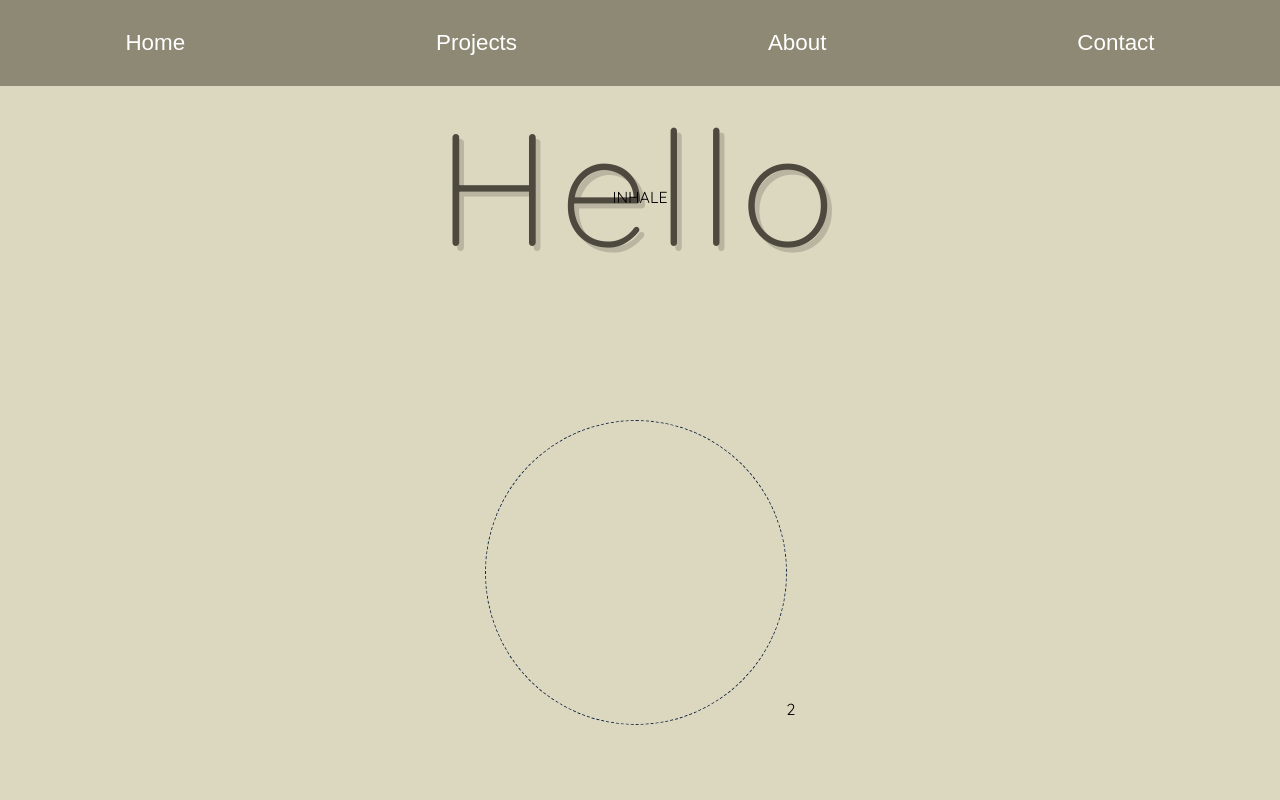
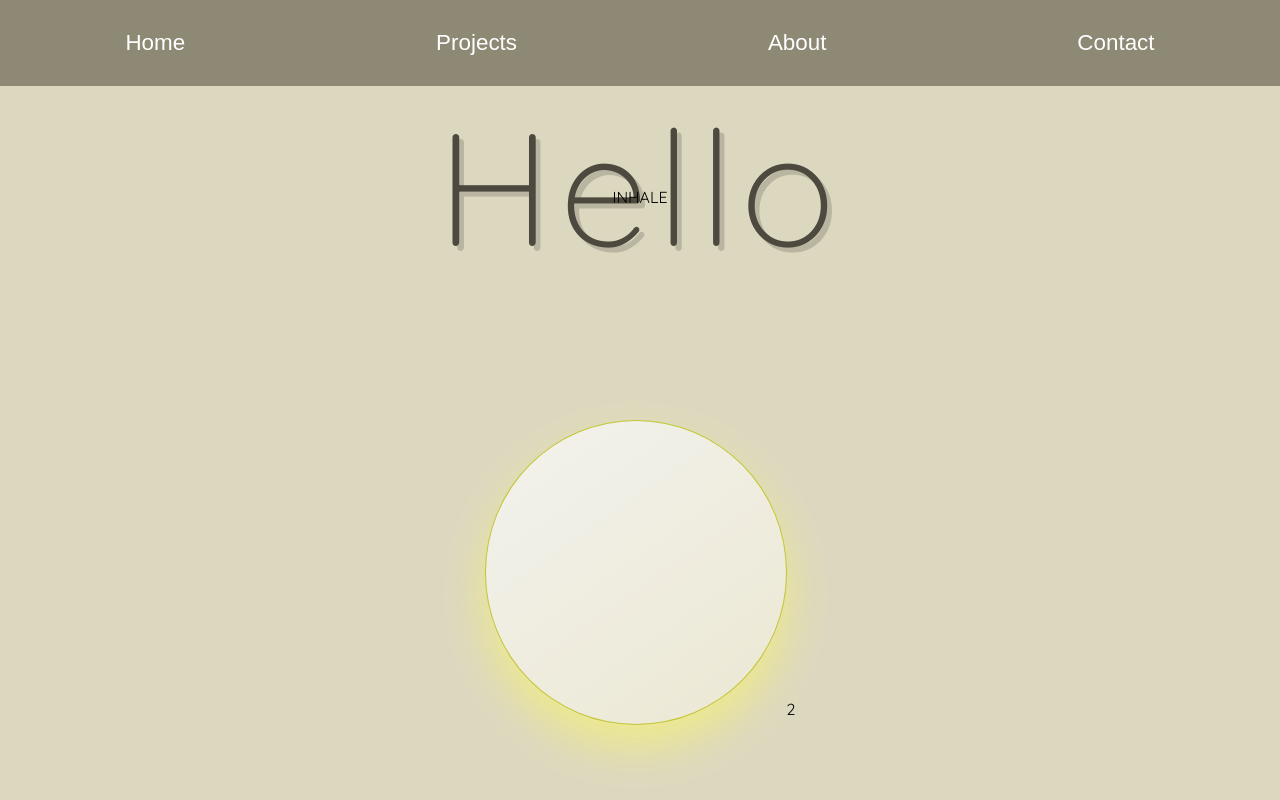
Before and after one commit to marathonic/dev-site, a React (Create React App) app: page / in a window 1280 px wide. Both pictures are taken after a click on the button "BREATHE". Shown: the top 800 px of the page. Built offline with nearby package versions, Linux system fonts and the light colour scheme.

Commit message:
fix circle opacity and flashing background at end of animation, but keep timer count bug where it starts counting from page load, before the button is clicked, and thus may likely disappear way before the count finishes

```diff
--- a/src/components/Hero.js
+++ b/src/components/Hero.js
@@ -11,6 +11,7 @@ const Hero = ({ currentScroll, setCurrentScroll }) => {
   const [timerThirdRound, setTimerThirdRound] = useState(false);
   const [timerCountActive, setTimerCountActive] = useState(true);
   const [isBreatheActive, setIsBreatheActive] = useState(false);
+  const [isAnimationComplete, setIsAnimationComplete] = useState(false);
   const [homeRef, homeInView] = useInView({
     triggerOnce: false,
     threshold: 0.8,
@@ -45,10 +46,11 @@ const Hero = ({ currentScroll, setCurrentScroll }) => {
     // exhale?.classList.add("hide");
     // }, 19900);
     //
-    // setTimeout(() => {
-    // let count = document.querySelector(".timer-count");
-    // count.classList.add("hide");
-    // }, 20000);
+    setTimeout(() => {
+      let count = document.querySelector(".timer-count");
+      count.classList.add("hide");
+      setIsAnimationComplete(true);
+    }, 20000);
   };
 
   useEffect(() => {
@@ -83,7 +85,7 @@ const Hero = ({ currentScroll, setCurrentScroll }) => {
       count.classList.add("hide");
     }, 20000);
   }, [isBreatheActive]);
-
+  //
   useEffect(() => {
     // +++++++++++++++++++++++++++++++++++++ CONTINUE HERE!!!
     // WORKS FOR 3 ROUNDS, yet still keeps going, starting at 8. Find a way to stop at the last cycle, so that the countdown from 8 will stop at 0
@@ -131,9 +133,12 @@ const Hero = ({ currentScroll, setCurrentScroll }) => {
 
         {/* <img src={songoku} alt="" className="goku-hero" /> */}
         <div className="breathing-circle-container">
-          <div
-            className={isBreatheActive ? "breathing-circle" : "static-circle"}
-          ></div>
+          {!isAnimationComplete && (
+            <div
+              className={isBreatheActive ? "breathing-circle" : "static-circle"}
+            ></div>
+          )}
+          {isAnimationComplete && <div className="post-circle"></div>}
           {!isBreatheActive && (
             <button className="breathe-btn" onClick={breathe}>
               Breathe
@@ -146,7 +151,7 @@ const Hero = ({ currentScroll, setCurrentScroll }) => {
               <p className="breathe-exhale hide">EXHALE</p>
             </span>
           )}
-          <p className="timer-count">{isBreatheActive && timerCount}</p>
+          {isBreatheActive && <p className="timer-count">{timerCount}</p>}
         </div>
         {/* {`${Goku}`} */}
         {/* <img
--- a/src/index.css
+++ b/src/index.css
@@ -92,7 +92,8 @@ h1.with-shadow {
 
 .goku-hero,
 .breathing-circle,
-.static-circle {
+.static-circle,
+.post-circle {
   max-width: 300px;
   padding-bottom: 42%;
   border-bottom: solid 2px white;
@@ -107,7 +108,8 @@ h1.with-shadow {
 }
 
 .breathing-circle,
-.static-circle {
+.static-circle,
+.post-circle {
   /* color: transparent; */
   /* position: absolute; */
   /* top: -27%; */
@@ -129,6 +131,10 @@ h1.with-shadow {
 .breathing-circle {
   animation: breathe478 ease-in-out infinite 21s;
   animation-iteration-count: 1;
+}
+
+.post-circle {
+  opacity: 30%;
 }
 
 .breathe-text,
@@ -205,23 +211,75 @@ h1.with-shadow {
 
 @keyframes breathe478 {
   0% {
+    background: rgb(240, 236, 216);
+    background: linear-gradient(
+      325deg,
+      rgba(240, 236, 216, 1) 0%,
+      rgba(249, 249, 249, 1) 100%
+    );
+    box-shadow: 0 0 3px rgba(225, 249, 167, 0.884);
+    opacity: 30%;
+
     width: 170px;
     height: 33px;
+
+    box-shadow: 0 0 3px rgba(225, 249, 167, 0.884);
   }
 
   21% {
+    background: rgb(240, 236, 216);
+    background: linear-gradient(
+      325deg,
+      rgba(240, 236, 216, 1) 0%,
+      rgba(249, 249, 249, 1) 100%
+    );
+    opacity: 100%;
     width: 409px;
     height: 169px;
+
+    box-shadow: 0 0 6px rgba(251, 237, 107, 0.962);
+
+    box-shadow: 0 31px 61px rgba(251, 237, 107, 1);
+    border: solid yellow 2px;
   }
 
   57% {
     width: 409px;
     height: 169px;
+    opacity: 100%;
+  }
+
+  75% {
+    opacity: 70%;
+  }
+
+  80% {
+    opacity: 50%;
+  }
+
+  90% {
+    opacity: 20%;
+  }
+
+  97% {
+    background-color: rgba(255, 255, 255, 0.27);
+    background-color: #f0ecd8;
+    background: rgb(240, 236, 216);
+    background: linear-gradient(
+      325deg,
+      rgba(240, 236, 216, 1) 0%,
+      rgba(249, 249, 249, 1) 100%
+    );
+    box-shadow: 0 0 3px rgba(225, 249, 167, 0.884);
+    box-shadow: none;
+    opacity: 10%;
+    width: 170px;
+    height: 33px;
   }
 
   100% {
-    width: 170px;
-    height: 33px;
+    background: transparent;
+    opacity: 100%;
   }
 }
 
@@ -247,7 +305,10 @@ h1.with-shadow {
       rgba(240, 236, 216, 1) 0%,
       rgba(249, 249, 249, 1) 100%
     );
-    opacity: 100%;
+    opacity: 70%;
+
+    /* box-shadow: 0 31px 61px rgba(251, 237, 107, 1); */
+    /* border: solid yellow 2px; */
   }
 
   100% {
```
